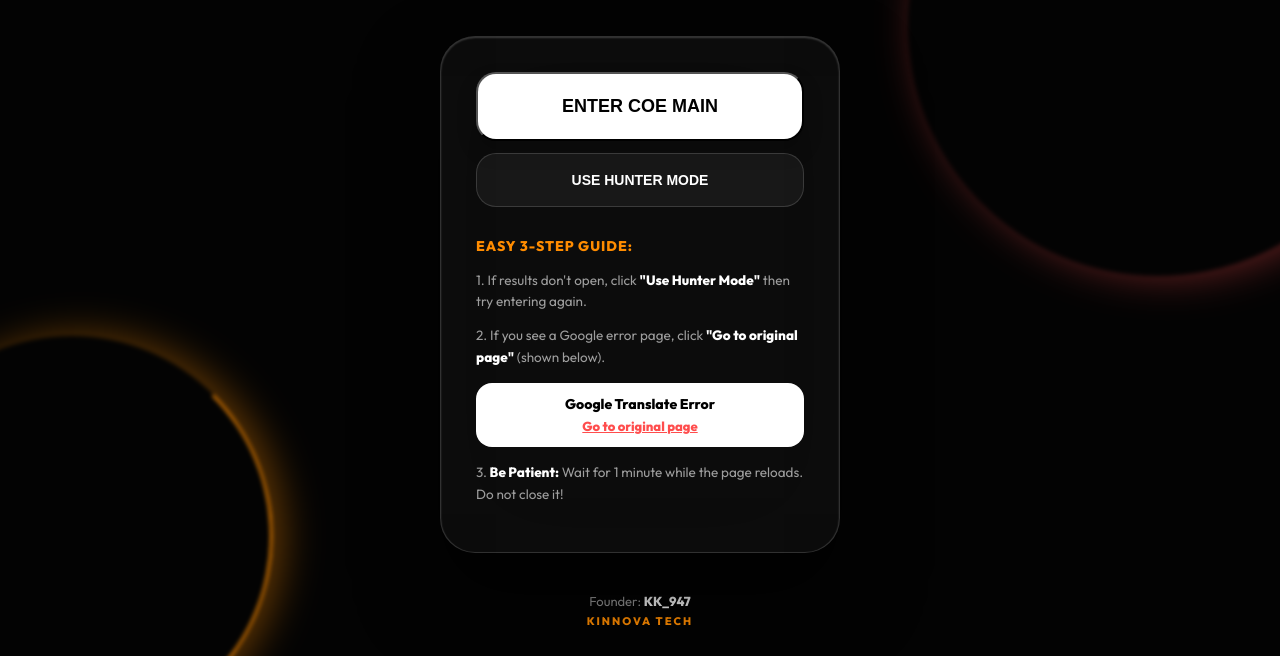
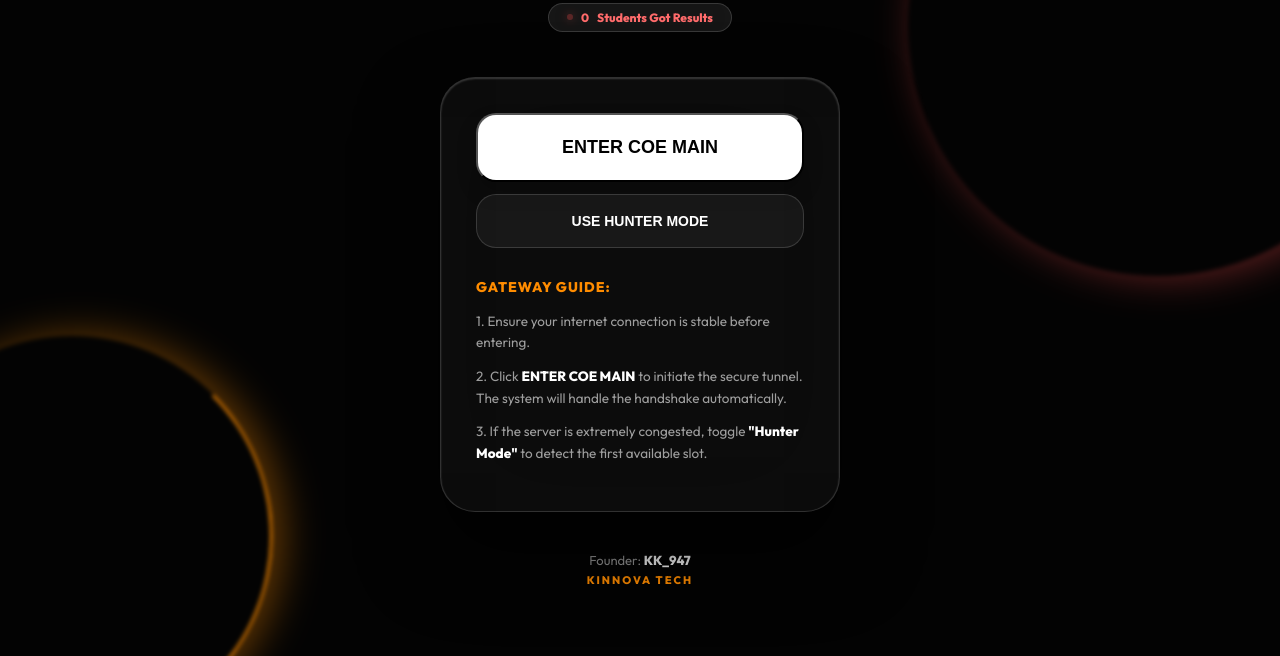
Before and after one commit to karthikeyan-shankar/skview, a website: page public/index.html in a window 1280 px wide. Shown: the part 144-800 px from the top of the page. Drawn offline with Linux system fonts and the light colour scheme; no server answers.

Commit message:
UI Polishing: Removed legacy instructions for a seamless 1-click experience

```diff
--- a/public/index.html
+++ b/public/index.html
@@ -183,16 +183,10 @@
       <button class="btn-hunter" onclick="toggleHunter()" id="hunterBtn">USE HUNTER MODE</button>
 
       <div class="info-section">
-        <h3>Easy 3-Step Guide:</h3>
-        <p>1. If results don't open, click <strong>"Use Hunter Mode"</strong> then try entering again.</p>
-        <p>2. If you see a Google error page, click <strong>"Go to original page"</strong> (shown below).</p>
-
-        <div class="help-box">
-          <span>Google Translate Error</span>
-          <a href="#">Go to original page</a>
-        </div>
-
-        <p>3. <strong>Be Patient:</strong> Wait for 1 minute while the page reloads. Do not close it!</p>
+        <h3>Gateway Guide:</h3>
+        <p>1. Ensure your internet connection is stable before entering.</p>
+        <p>2. Click <strong>ENTER COE MAIN</strong> to initiate the secure tunnel. The system will handle the handshake automatically.</p>
+        <p>3. If the server is extremely congested, toggle <strong>"Hunter Mode"</strong> to detect the first available slot.</p>
       </div>
     </div>
 
```
